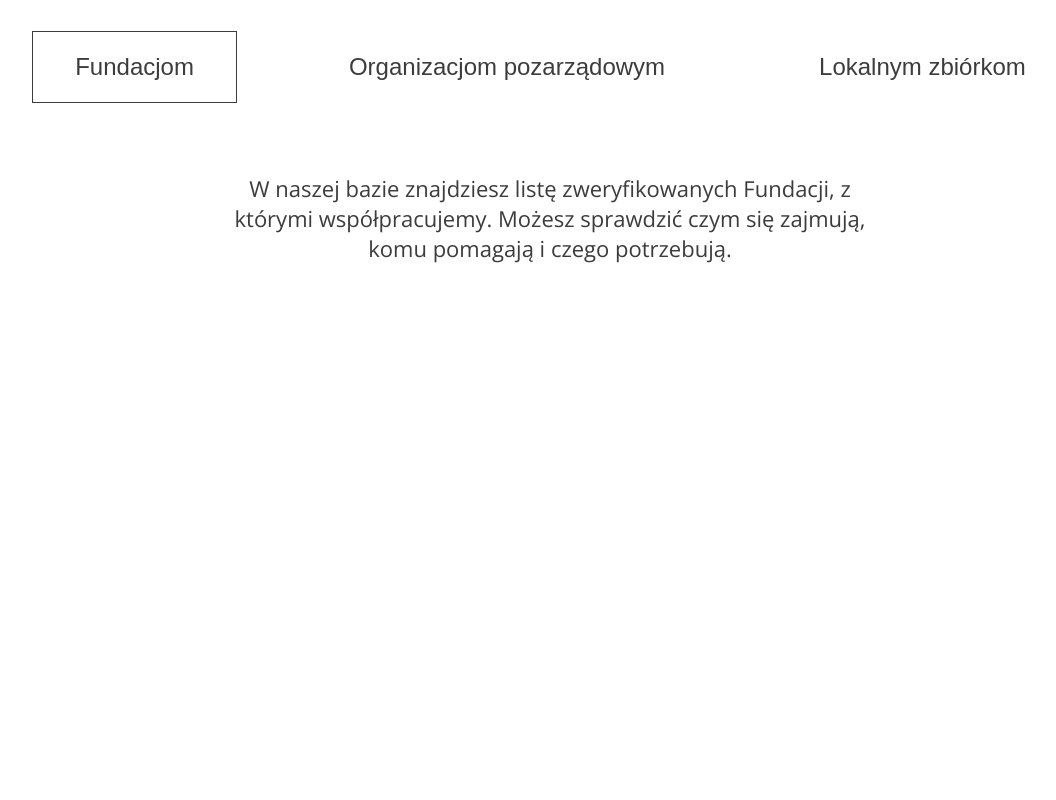
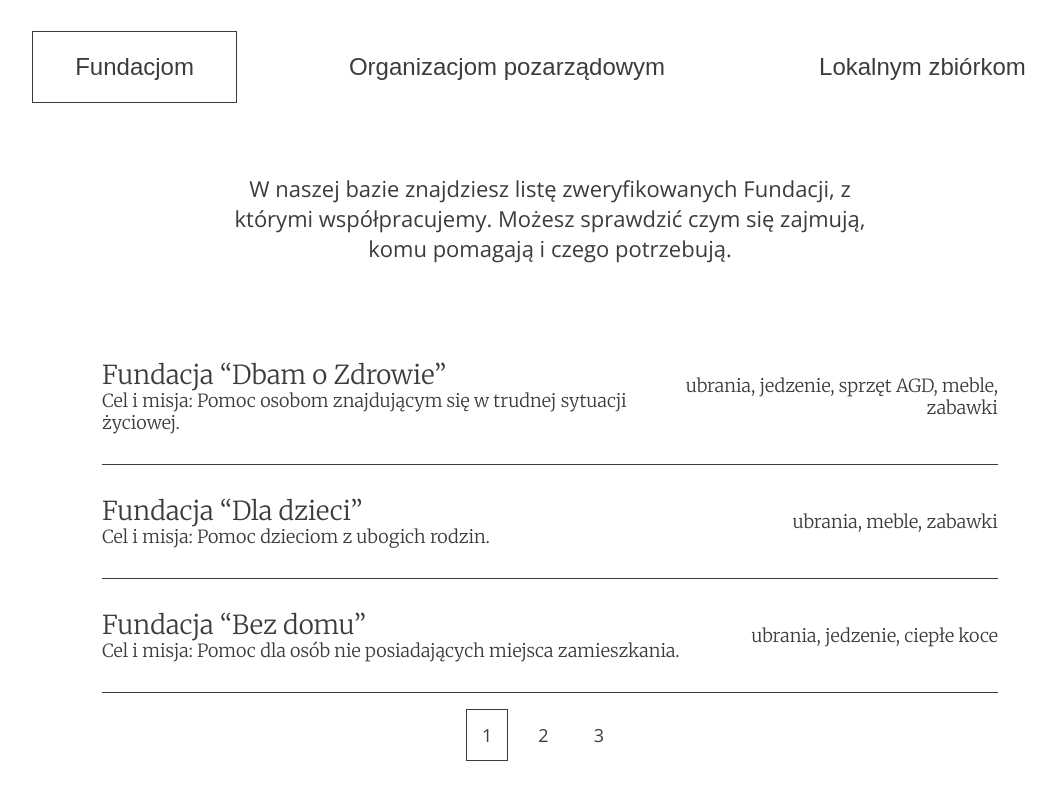
Before and after one commit to koczooR/portfolio-lab, a React (Create React App) app: page / in a window 1280 px wide. Shown: the part 2643-3443 px from the top of the page, without its empty margins (90-1146 px from the left). Before the commit the page ends 2906 px from the top, so only its background shows below. Built offline with nearby package versions, Linux system fonts and the light colour scheme.

Commit message:
whowehelp section

```diff
--- /dev/null
+++ b/src/components/Fundations.js
@@ -0,0 +1,13 @@
+export const Fundations = (props) => {
+  return (
+    <div className="carousel_box">
+      <div className="carousel_left">
+        <span className="carousel_left-title">{props.title}</span>
+        <span className="carousel_left-text">{props.text}</span>
+      </div>
+      <div className="carousel_right">
+        <span>{props.items}</span>
+      </div>
+    </div>
+  );
+};
--- a/src/components/HomeWhoWeHelp.js
+++ b/src/components/HomeWhoWeHelp.js
@@ -1,6 +1,74 @@
 import decoration from "../assets/Decoration.svg";
+import { useState } from "react";
+import { Fundations } from "./Fundations";
+import { Pagination, Pagination2 } from "./Pagination";
 
 export const HomeWhoWeHelp = () => {
+  const [fundationIsActive, setFundationIsActive] = useState(true);
+  const [organizationIsActive, setOrganizationIsActive] = useState(false);
+  const [localIsActive, setLocalIsActive] = useState(false);
+
+  const fundationButton = () => {
+    setFundationIsActive(true);
+    setOrganizationIsActive(false);
+    setLocalIsActive(false);
+  };
+
+  const organizationButton = () => {
+    setOrganizationIsActive(true);
+    setFundationIsActive(false);
+    setLocalIsActive(false);
+  };
+
+  const localButton = () => {
+    setLocalIsActive(true);
+    setFundationIsActive(false);
+    setOrganizationIsActive(false);
+  };
+
+  let headerText = "";
+  if (fundationIsActive) {
+    headerText = "Fundacji";
+  }
+
+  if (organizationIsActive) {
+    headerText = "Organizacji";
+  }
+
+  if (localIsActive) {
+    headerText = "Zbiórek";
+  }
+
+  const fundation = [
+    {
+      title: "Fundacja “Dbam o Zdrowie”",
+      text: "Cel i misja: Pomoc osobom znajdującym się w trudnej sytuacji życiowej.",
+      items: "ubrania, jedzenie, sprzęt AGD, meble, zabawki",
+    },
+    { title: "Fundacja “Dla dzieci”", text: "Cel i misja: Pomoc dzieciom z ubogich rodzin.", items: "ubrania, meble, zabawki" },
+    { title: "Fundacja “Bez domu”", text: "Cel i misja: Pomoc dla osób nie posiadających miejsca zamieszkania.", items: "ubrania, jedzenie, ciepłe koce" },
+  ];
+
+  const organization = [
+    {
+      title: "Organizacja “Dbam o Zdrowie”",
+      text: "Cel i misja: Pomoc osobom znajdującym się w trudnej sytuacji życiowej.",
+      items: "ubrania, jedzenie, sprzęt AGD, meble, zabawki",
+    },
+    { title: "Organizacja “Dla dzieci”", text: "Cel i misja: Pomoc dzieciom z ubogich rodzin.", items: "ubrania, meble, zabawki" },
+    { title: "Organizacja “Bez domu”", text: "Cel i misja: Pomoc dla osób nie posiadających miejsca zamieszkania.", items: "ubrania, jedzenie, ciepłe koce" },
+  ];
+
+  const local = [
+    {
+      title: "Zbiórka “Dbam o Zdrowie”",
+      text: "Cel i misja: Pomoc osobom znajdującym się w trudnej sytuacji życiowej.",
+      items: "ubrania, jedzenie, sprzęt AGD, meble, zabawki",
+    },
+    { title: "Zbiórka “Dla dzieci”", text: "Cel i misja: Pomoc dzieciom z ubogich rodzin.", items: "ubrania, meble, zabawki" },
+    { title: "Zbiórka “Bez domu”", text: "Cel i misja: Pomoc dla osób nie posiadających miejsca zamieszkania.", items: "ubrania, jedzenie, ciepłe koce" },
+  ];
+
   return (
     <section className="whoWeHelp" id="whoWeHelp">
       <div className="whoWeHelp__header">
@@ -8,14 +76,27 @@ export const HomeWhoWeHelp = () => {
         <img src={decoration} alt="Decoration"></img>
       </div>
       <div className="whoWeHelp__buttons">
-        <button className="btn btn-fundations">Fundacjom</button>
-        <button className="btn">Organizacjom pozarządowym</button>
-        <button className="btn">Lokalnym zbiórkom</button>
+        <button className={fundationIsActive ? "btn-active" : "btn"} onClick={fundationButton}>
+          Fundacjom
+        </button>
+        <button className={organizationIsActive ? "btn-active" : "btn"} onClick={organizationButton}>
+          Organizacjom pozarządowym
+        </button>
+        <button className={localIsActive ? "btn-active" : "btn"} onClick={localButton}>
+          Lokalnym zbiórkom
+        </button>
       </div>
       <span className="whoWeHelp__text">
-        W naszej bazie znajdziesz listę zweryfikowanych Fundacji, z którymi współpracujemy. Możesz sprawdzić czym się zajmują, komu pomagają i czego potrzebują.
+        W naszej bazie znajdziesz listę zweryfikowanych {headerText}, z którymi współpracujemy. Możesz sprawdzić czym się zajmują, komu pomagają i czego
+        potrzebują.
       </span>
-      <div className="carousel"></div>
+      <div className="carousel">
+        {fundationIsActive ? fundation.map((item, index) => <Fundations key={index} title={item.title} text={item.text} items={item.items} />) : null}
+        {organizationIsActive ? organization.map((item, index) => <Fundations key={index} title={item.title} text={item.text} items={item.items} />) : null}
+        {localIsActive ? local.map((item, index) => <Fundations key={index} title={item.title} text={item.text} items={item.items} />) : null}
+        {fundationIsActive ? <Pagination /> : null}
+        {organizationIsActive ? <Pagination2 /> : null}
+      </div>
     </section>
   );
 };
--- /dev/null
+++ b/src/components/Pagination.js
@@ -0,0 +1,18 @@
+export const Pagination = () => {
+  return (
+    <div className="pagination">
+      <span className="btn_border">1</span>
+      <span>2</span>
+      <span>3</span>
+    </div>
+  );
+};
+
+export const Pagination2 = () => {
+  return (
+    <div className="pagination">
+      <span className="btn_border">1</span>
+      <span>2</span>
+    </div>
+  );
+};
--- a/src/scss/elements/_whoWeHelp.scss
+++ b/src/scss/elements/_whoWeHelp.scss
@@ -1,5 +1,6 @@
 .whoWeHelp {
   width: 100%;
+  margin-bottom: 80px;
 
   &__header {
     padding-bottom: 50px;
@@ -30,8 +31,14 @@
       line-height: 24px;
       padding: 23px 42px;
 
-      &-fundations {
+      &-active {
+        background-color: transparent;
+        border: none;
         border: 1px solid $color-dark-gray;
+        color: $color-dark-gray;
+        font-size: 24px;
+        line-height: 24px;
+        padding: 23px 42px;
       }
     }
   }
@@ -46,4 +53,79 @@
     padding: 0 20px;
     text-align: center;
   }
+
+  .slide-left {
+    opacity: 0;
+    transform: translate(-200%, 0);
+  }
+
+  .carousel {
+    margin: 0 auto;
+    padding-top: 66px;
+    text-align: center;
+    width: 70%;
+    opacity: 1;
+    transition: opacity 0.3s, transform 0.3s;
+
+    .border {
+      border-top: 1px solid $color-dark-gray;
+      border-bottom: 1px solid $color-dark-gray;
+    }
+
+    &_box {
+      align-items: center;
+      border-bottom: 1px solid $color-dark-gray;
+      color: $color-dark-gray;
+      display: flex;
+      font-family: $font-alt;
+      font-weight: 300;
+      justify-content: space-between;
+
+      .carousel_left {
+        span {
+          display: block;
+          text-align: left;
+        }
+
+        &-title {
+          font-size: 26px;
+          line-height: 31px;
+          padding-top: 30px;
+        }
+
+        &-text {
+          font-size: 18px;
+          line-height: 22px;
+          padding-bottom: 30px;
+        }
+      }
+
+      .carousel_right {
+        span {
+          display: block;
+          font-size: 18px;
+          line-height: 22px;
+          text-align: end;
+        }
+      }
+    }
+
+    .pagination {
+      color: $color-dark-gray;
+      font-size: 18px;
+      line-height: 24px;
+      padding-top: 30px;
+
+      .btn_border {
+        border: 1px solid $color-dark-gray;
+        padding: 13px 15px;
+      }
+
+      span {
+        cursor: pointer;
+        padding: 13px 15px;
+        margin-right: 15px;
+      }
+    }
+  }
 }
```
